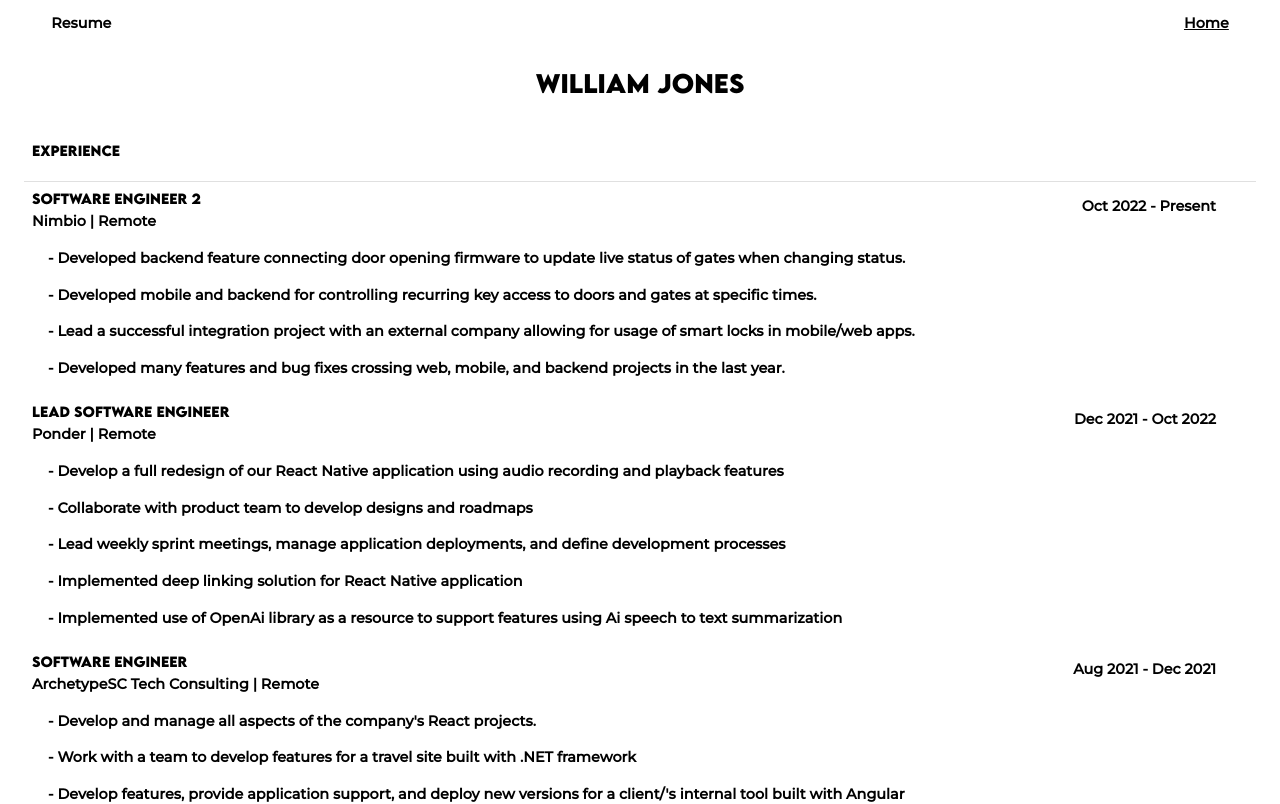
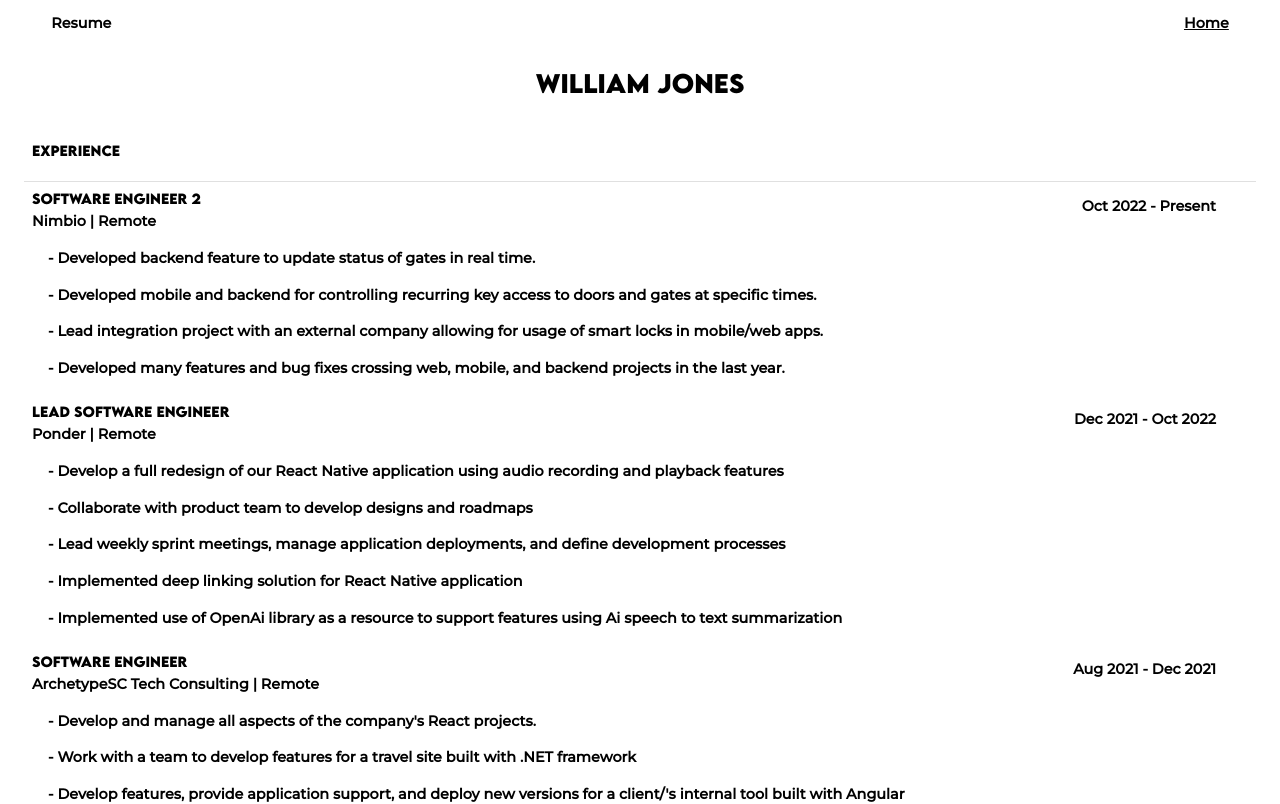
Before and after one commit to CodeJonesW/Wills_Blog, a Next.js app: page /resume in a window 1280 px wide. Shown: the top 804 px of the page. Built offline with nearby package versions, Linux system fonts and the light colour scheme.

Commit message:
resume edit

```diff
--- a/pages/resume.tsx
+++ b/pages/resume.tsx
@@ -57,9 +57,9 @@ export default function Resume({ posts }: BlogProps) {
             company="Nimbio"
             location="Remote"
             bullets={[
-              "Developed backend feature connecting door opening firmware to update live status of gates when changing status.",
+              "Developed backend feature to update status of gates in real time.",
               "Developed mobile and backend for controlling recurring key access to doors and gates at specific times.",
-              "Lead a successful integration project with an external company allowing for usage of smart locks in mobile/web apps.",
+              "Lead integration project with an external company allowing for usage of smart locks in mobile/web apps.",
               "Developed many features and bug fixes crossing web, mobile, and backend projects in the last year.",
             ]}
             date={"Oct 2022 - Present"}
```
